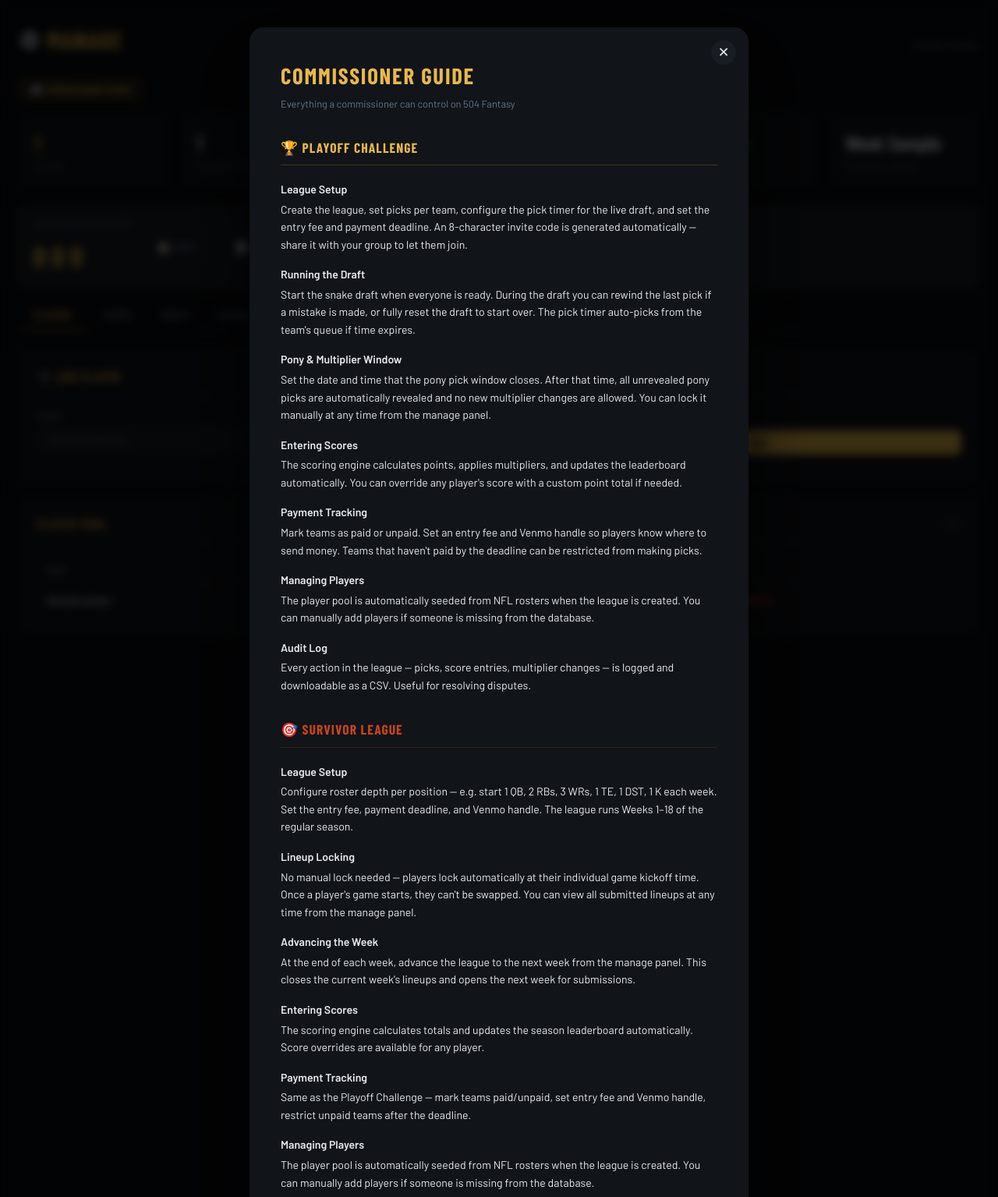
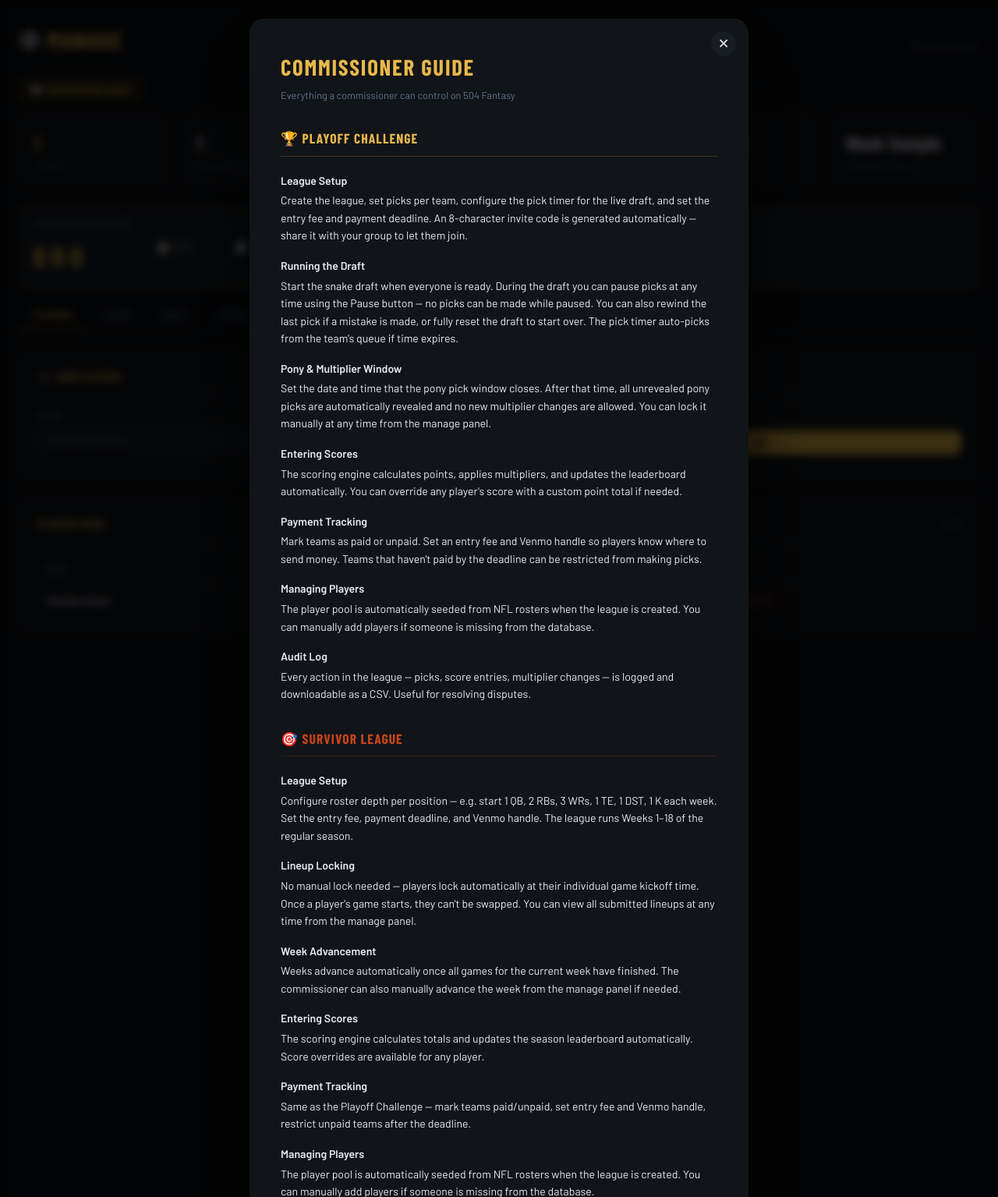
Before and after one commit to 504fantasy/fantasy-football-app, a Python web app: template templates/manage.html in a window 1280 px wide, after a click on "📖 COMMISSIONER GUIDE". Shown: the top 1535 px of the page at 78% size. Run offline with Jinja, Linux system fonts and the light colour scheme; the template is opened without the code that fills it: most values are stand-ins (such as "Sample title", 1, 10 or a date in 2020); some web fonts are replaced.

Commit message:
Update commissioner guide in survivor manage page - draft pause, auto week advancement

```diff
--- a/survivor_templates/manage.html
+++ b/survivor_templates/manage.html
@@ -21,7 +21,7 @@
     <div style="font-family:'Barlow Condensed',sans-serif;font-size:1.1rem;font-weight:800;text-transform:uppercase;letter-spacing:.06em;color:var(--gold);border-bottom:1px solid rgba(232,184,75,.2);padding-bottom:.5rem;margin-bottom:1.25rem">🏆 Playoff Challenge</div>
     <div style="display:flex;flex-direction:column;gap:1rem;margin-bottom:2rem;font-size:.88rem;color:var(--muted2);line-height:1.6">
       <div><div style="font-weight:700;color:var(--text);margin-bottom:.2rem">League Setup</div>Create the league, set picks per team, configure the pick timer for the live draft, and set the entry fee and payment deadline. An 8-character invite code is generated automatically — share it with your group to let them join.</div>
-      <div><div style="font-weight:700;color:var(--text);margin-bottom:.2rem">Running the Draft</div>Start the snake draft when everyone is ready. During the draft you can rewind the last pick if a mistake is made, or fully reset the draft to start over. The pick timer auto-picks from the team's queue if time expires.</div>
+      <div><div style="font-weight:700;color:var(--text);margin-bottom:.2rem">Running the Draft</div>Start the snake draft when everyone is ready. During the draft you can pause picks at any time using the Pause button — no picks can be made while paused. You can also rewind the last pick if a mistake is made, or fully reset the draft to start over. The pick timer auto-picks from the team's queue if time expires.</div>
       <div><div style="font-weight:700;color:var(--text);margin-bottom:.2rem">Pony &amp; Multiplier Window</div>Set the date and time that the pony pick window closes. After that time, all unrevealed pony picks are automatically revealed and no new multiplier changes are allowed. You can lock it manually at any time from the manage panel.</div>
       <div><div style="font-weight:700;color:var(--text);margin-bottom:.2rem">Entering Scores</div>The scoring engine calculates points, applies multipliers, and updates the leaderboard automatically. You can override any player's score with a custom point total if needed.</div>
       <div><div style="font-weight:700;color:var(--text);margin-bottom:.2rem">Payment Tracking</div>Mark teams as paid or unpaid. Set an entry fee and Venmo handle so players know where to send money. Teams that haven't paid by the deadline can be restricted from making picks.</div>
@@ -32,7 +32,7 @@
     <div style="display:flex;flex-direction:column;gap:1rem;font-size:.88rem;color:var(--muted2);line-height:1.6">
       <div><div style="font-weight:700;color:var(--text);margin-bottom:.2rem">League Setup</div>Configure roster depth per position — e.g. start 1 QB, 2 RBs, 3 WRs, 1 TE, 1 DST, 1 K each week. Set the entry fee, payment deadline, and Venmo handle. The league runs Weeks 1–18 of the regular season.</div>
       <div><div style="font-weight:700;color:var(--text);margin-bottom:.2rem">Lineup Locking</div>No manual lock needed — players lock automatically at their individual game kickoff time. Once a player's game starts, they can't be swapped. You can view all submitted lineups at any time from the manage panel.</div>
-      <div><div style="font-weight:700;color:var(--text);margin-bottom:.2rem">Advancing the Week</div>At the end of each week, advance the league to the next week from the manage panel. This closes the current week's lineups and opens the next week for submissions.</div>
+      <div><div style="font-weight:700;color:var(--text);margin-bottom:.2rem">Week Advancement</div>Weeks advance automatically once all games for the current week have finished. The commissioner can also manually advance the week from the manage panel if needed.</div>
       <div><div style="font-weight:700;color:var(--text);margin-bottom:.2rem">Entering Scores</div>The scoring engine calculates totals and updates the season leaderboard automatically. Score overrides are available for any player.</div>
       <div><div style="font-weight:700;color:var(--text);margin-bottom:.2rem">Payment Tracking</div>Same as the Playoff Challenge — mark teams paid/unpaid, set entry fee and Venmo handle, restrict unpaid teams after the deadline.</div>
       <div><div style="font-weight:700;color:var(--text);margin-bottom:.2rem">Managing Players</div>The player pool is automatically seeded from NFL rosters when the league is created. You can manually add players if someone is missing from the database.</div>
--- a/templates/home_public.html
+++ b/templates/home_public.html
@@ -2983,7 +2983,7 @@ document.addEventListener('keydown', function(e) {
     <div style="font-family:'Barlow Condensed',sans-serif;font-size:1.1rem;font-weight:800;text-transform:uppercase;letter-spacing:.06em;color:var(--gold);border-bottom:1px solid rgba(232,184,75,.2);padding-bottom:.5rem;margin-bottom:1.25rem">🏆 Playoff Challenge</div>
     <div style="display:flex;flex-direction:column;gap:1rem;margin-bottom:2rem;font-size:.88rem;color:var(--muted2);line-height:1.6">
       <div><div style="font-weight:700;color:var(--text);margin-bottom:.2rem">League Setup</div>Create the league, set picks per team, configure the pick timer for the live draft, and set the entry fee and payment deadline. An 8-character invite code is generated automatically — share it with your group to let them join.</div>
-      <div><div style="font-weight:700;color:var(--text);margin-bottom:.2rem">Running the Draft</div>Start the snake draft when everyone is ready. During the draft you can rewind the last pick if a mistake is made, or fully reset the draft to start over. The pick timer auto-picks from the team's queue if time expires.</div>
+      <div><div style="font-weight:700;color:var(--text);margin-bottom:.2rem">Running the Draft</div>Start the snake draft when everyone is ready. During the draft you can pause picks at any time using the Pause button — no picks can be made while paused. You can also rewind the last pick if a mistake is made, or fully reset the draft to start over. The pick timer auto-picks from the team's queue if time expires.</div>
       <div><div style="font-weight:700;color:var(--text);margin-bottom:.2rem">Pony &amp; Multiplier Window</div>Set the date and time that the pony pick window closes. After that time, all unrevealed pony picks are automatically revealed and no new multiplier changes are allowed. You can lock it manually at any time from the manage panel.</div>
       <div><div style="font-weight:700;color:var(--text);margin-bottom:.2rem">Entering Scores</div>The scoring engine calculates points, applies multipliers, and updates the leaderboard automatically. You can override any player's score with a custom point total if needed.</div>
       <div><div style="font-weight:700;color:var(--text);margin-bottom:.2rem">Payment Tracking</div>Mark teams as paid or unpaid. Set an entry fee and Venmo handle so players know where to send money. Teams that haven't paid by the deadline can be restricted from making picks.</div>
@@ -2994,7 +2994,7 @@ document.addEventListener('keydown', function(e) {
     <div style="display:flex;flex-direction:column;gap:1rem;font-size:.88rem;color:var(--muted2);line-height:1.6">
       <div><div style="font-weight:700;color:var(--text);margin-bottom:.2rem">League Setup</div>Configure roster depth per position — e.g. start 1 QB, 2 RBs, 3 WRs, 1 TE, 1 DST, 1 K each week. Set the entry fee, payment deadline, and Venmo handle. The league runs Weeks 1–18 of the regular season.</div>
       <div><div style="font-weight:700;color:var(--text);margin-bottom:.2rem">Lineup Locking</div>No manual lock needed — players lock automatically at their individual game kickoff time. Once a player's game starts, they can't be swapped. You can view all submitted lineups at any time from the manage panel.</div>
-      <div><div style="font-weight:700;color:var(--text);margin-bottom:.2rem">Advancing the Week</div>At the end of each week, advance the league to the next week from the manage panel. This closes the current week's lineups and opens the next week for submissions.</div>
+      <div><div style="font-weight:700;color:var(--text);margin-bottom:.2rem">Week Advancement</div>Weeks advance automatically once all games for the current week have finished. The commissioner can also manually advance the week from the manage panel if needed.</div>
       <div><div style="font-weight:700;color:var(--text);margin-bottom:.2rem">Entering Scores</div>The scoring engine calculates totals and updates the season leaderboard automatically. Score overrides are available for any player.</div>
       <div><div style="font-weight:700;color:var(--text);margin-bottom:.2rem">Payment Tracking</div>Same as the Playoff Challenge — mark teams paid/unpaid, set entry fee and Venmo handle, restrict unpaid teams after the deadline.</div>
       <div><div style="font-weight:700;color:var(--text);margin-bottom:.2rem">Managing Players</div>The player pool is automatically seeded from NFL rosters when the league is created. You can manually add players if someone is missing from the database.</div>
--- a/templates/manage.html
+++ b/templates/manage.html
@@ -57,7 +57,7 @@
     <div style="font-family:'Barlow Condensed',sans-serif;font-size:1.1rem;font-weight:800;text-transform:uppercase;letter-spacing:.06em;color:var(--gold);border-bottom:1px solid rgba(232,184,75,.2);padding-bottom:.5rem;margin-bottom:1.25rem">🏆 Playoff Challenge</div>
     <div style="display:flex;flex-direction:column;gap:1rem;margin-bottom:2rem;font-size:.88rem;color:var(--muted2);line-height:1.6">
       <div><div style="font-weight:700;color:var(--text);margin-bottom:.2rem">League Setup</div>Create the league, set picks per team, configure the pick timer for the live draft, and set the entry fee and payment deadline. An 8-character invite code is generated automatically — share it with your group to let them join.</div>
-      <div><div style="font-weight:700;color:var(--text);margin-bottom:.2rem">Running the Draft</div>Start the snake draft when everyone is ready. During the draft you can rewind the last pick if a mistake is made, or fully reset the draft to start over. The pick timer auto-picks from the team's queue if time expires.</div>
+      <div><div style="font-weight:700;color:var(--text);margin-bottom:.2rem">Running the Draft</div>Start the snake draft when everyone is ready. During the draft you can pause picks at any time using the Pause button — no picks can be made while paused. You can also rewind the last pick if a mistake is made, or fully reset the draft to start over. The pick timer auto-picks from the team's queue if time expires.</div>
       <div><div style="font-weight:700;color:var(--text);margin-bottom:.2rem">Pony &amp; Multiplier Window</div>Set the date and time that the pony pick window closes. After that time, all unrevealed pony picks are automatically revealed and no new multiplier changes are allowed. You can lock it manually at any time from the manage panel.</div>
       <div><div style="font-weight:700;color:var(--text);margin-bottom:.2rem">Entering Scores</div>The scoring engine calculates points, applies multipliers, and updates the leaderboard automatically. You can override any player's score with a custom point total if needed.</div>
       <div><div style="font-weight:700;color:var(--text);margin-bottom:.2rem">Payment Tracking</div>Mark teams as paid or unpaid. Set an entry fee and Venmo handle so players know where to send money. Teams that haven't paid by the deadline can be restricted from making picks.</div>
@@ -68,7 +68,7 @@
     <div style="display:flex;flex-direction:column;gap:1rem;font-size:.88rem;color:var(--muted2);line-height:1.6">
       <div><div style="font-weight:700;color:var(--text);margin-bottom:.2rem">League Setup</div>Configure roster depth per position — e.g. start 1 QB, 2 RBs, 3 WRs, 1 TE, 1 DST, 1 K each week. Set the entry fee, payment deadline, and Venmo handle. The league runs Weeks 1–18 of the regular season.</div>
       <div><div style="font-weight:700;color:var(--text);margin-bottom:.2rem">Lineup Locking</div>No manual lock needed — players lock automatically at their individual game kickoff time. Once a player's game starts, they can't be swapped. You can view all submitted lineups at any time from the manage panel.</div>
-      <div><div style="font-weight:700;color:var(--text);margin-bottom:.2rem">Advancing the Week</div>At the end of each week, advance the league to the next week from the manage panel. This closes the current week's lineups and opens the next week for submissions.</div>
+      <div><div style="font-weight:700;color:var(--text);margin-bottom:.2rem">Week Advancement</div>Weeks advance automatically once all games for the current week have finished. The commissioner can also manually advance the week from the manage panel if needed.</div>
       <div><div style="font-weight:700;color:var(--text);margin-bottom:.2rem">Entering Scores</div>The scoring engine calculates totals and updates the season leaderboard automatically. Score overrides are available for any player.</div>
       <div><div style="font-weight:700;color:var(--text);margin-bottom:.2rem">Payment Tracking</div>Same as the Playoff Challenge — mark teams paid/unpaid, set entry fee and Venmo handle, restrict unpaid teams after the deadline.</div>
       <div><div style="font-weight:700;color:var(--text);margin-bottom:.2rem">Managing Players</div>The player pool is automatically seeded from NFL rosters when the league is created. You can manually add players if someone is missing from the database.</div>
```
